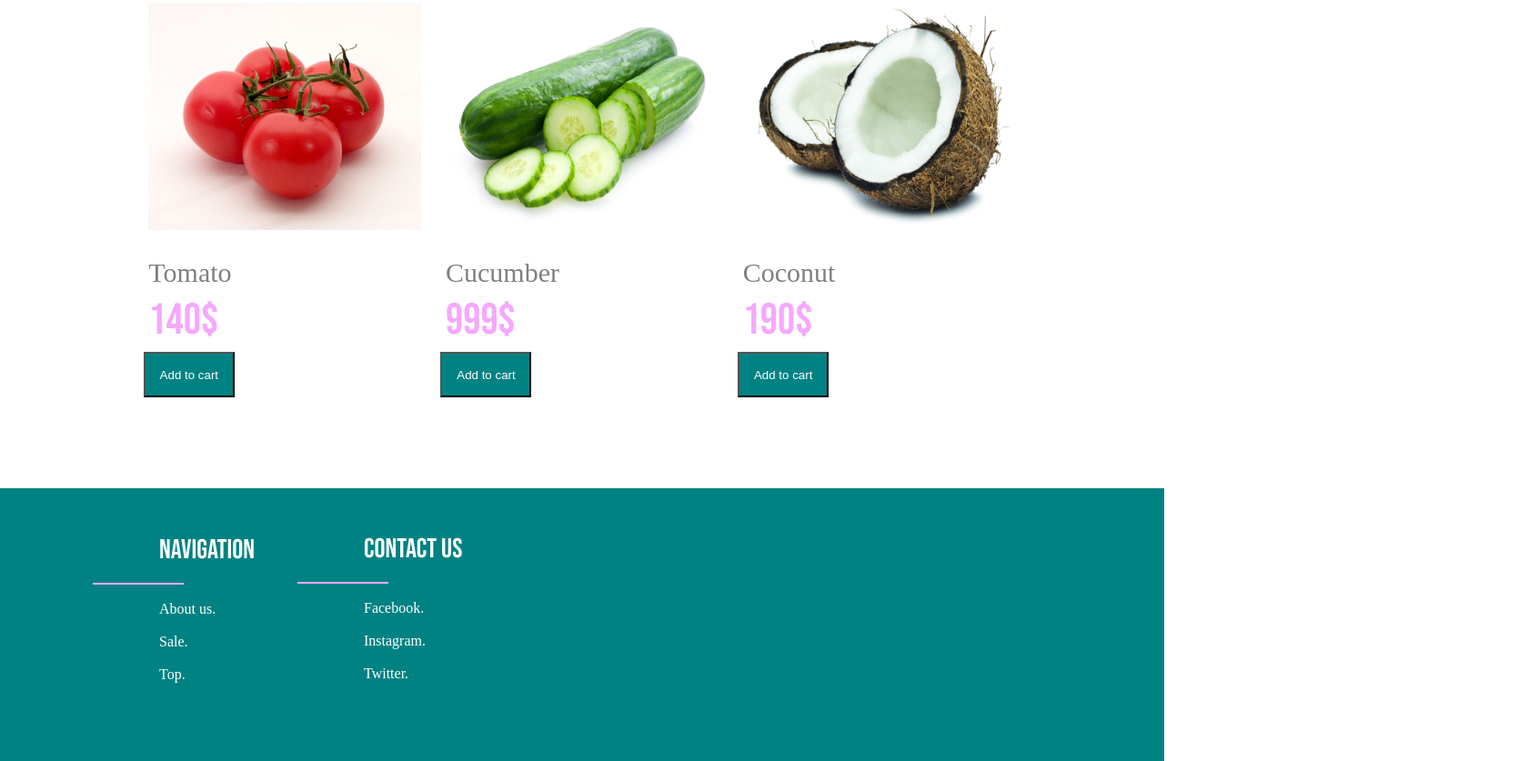
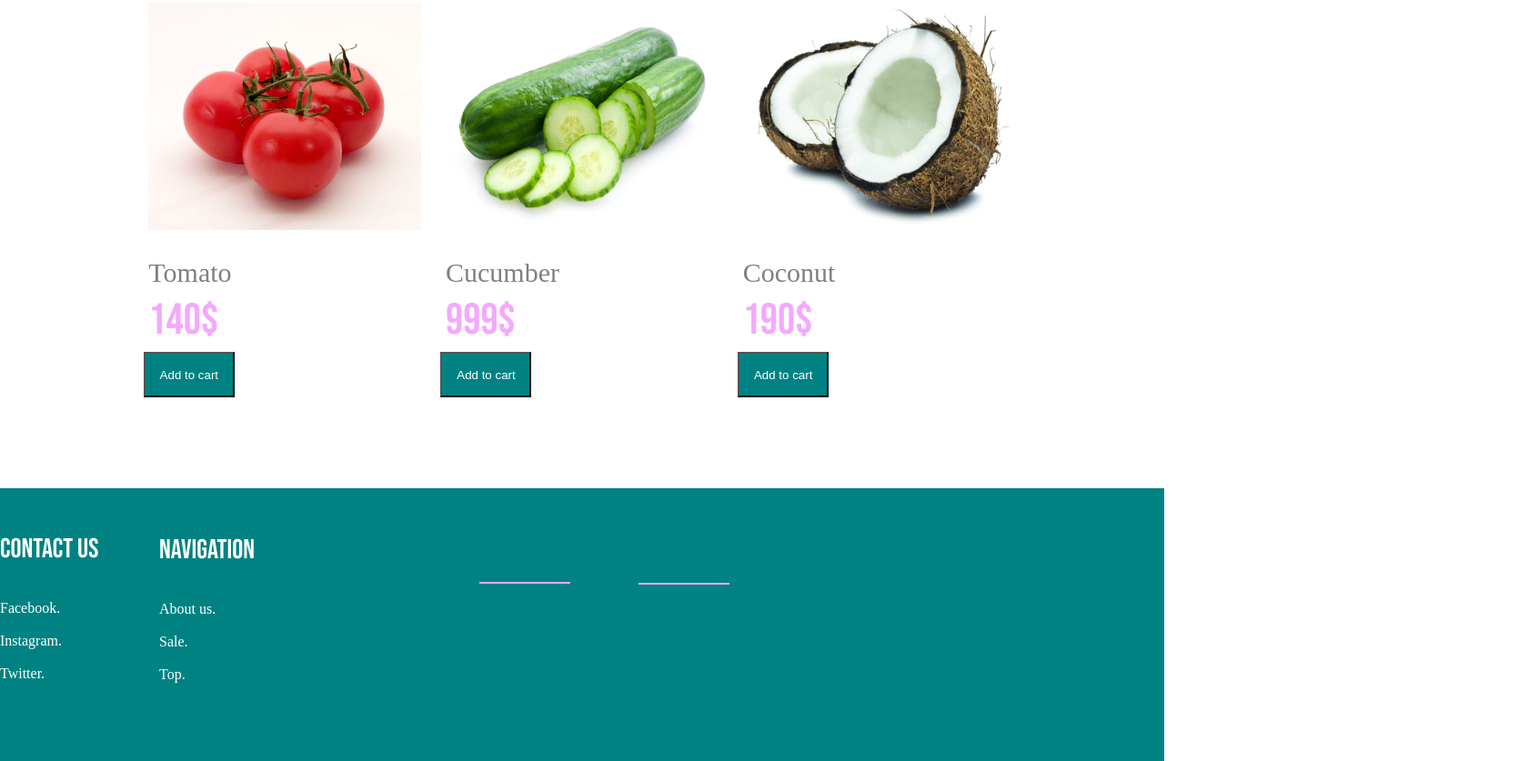
Before and after one commit to iliketeeeeeeea/artishoks, a plain HTML site: page index.html in a window 1280 px wide. Shown: the part 2760-3597 px from the top of the page at 91% size, 1680 px wide, since content can reach past the window. Drawn offline with Linux system fonts and the light colour scheme; a web font is replaced by a local one.

Commit message:
Sample code

```diff
--- a/style.css
+++ b/style.css
@@ -248,7 +248,7 @@ main .why-choose-us {
 }
 #line3 {
     position: relative;
-    right: 663px;
+    right: 63px;
     top: 10px;
 }
 .footer-s-text {
@@ -262,7 +262,6 @@ main .why-choose-us {
 }
 .block2 {
     position: relative;
-    left: 400px;
     bottom: 95px;
 }
 #add-artichoke-to-cart {
```
